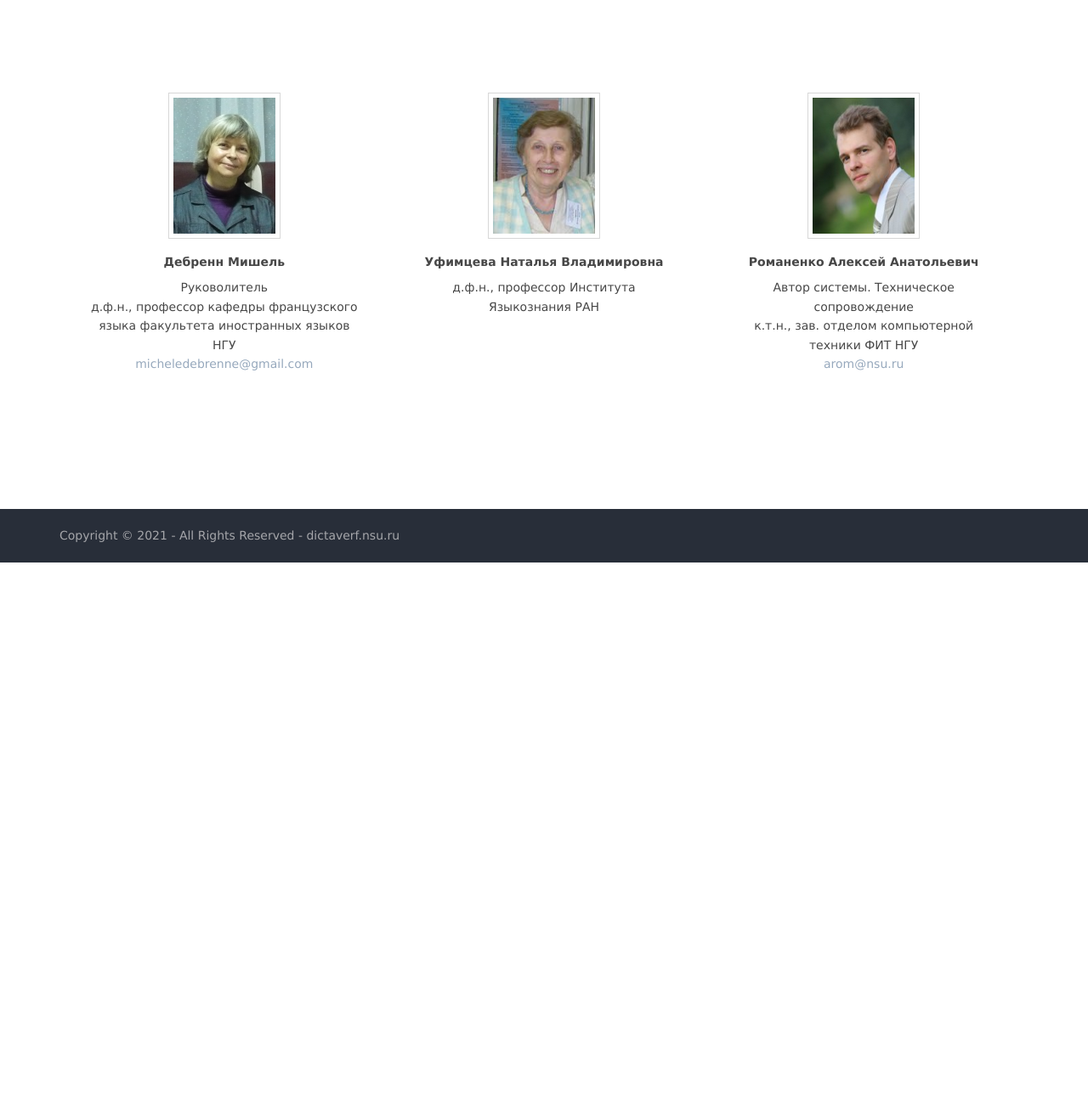
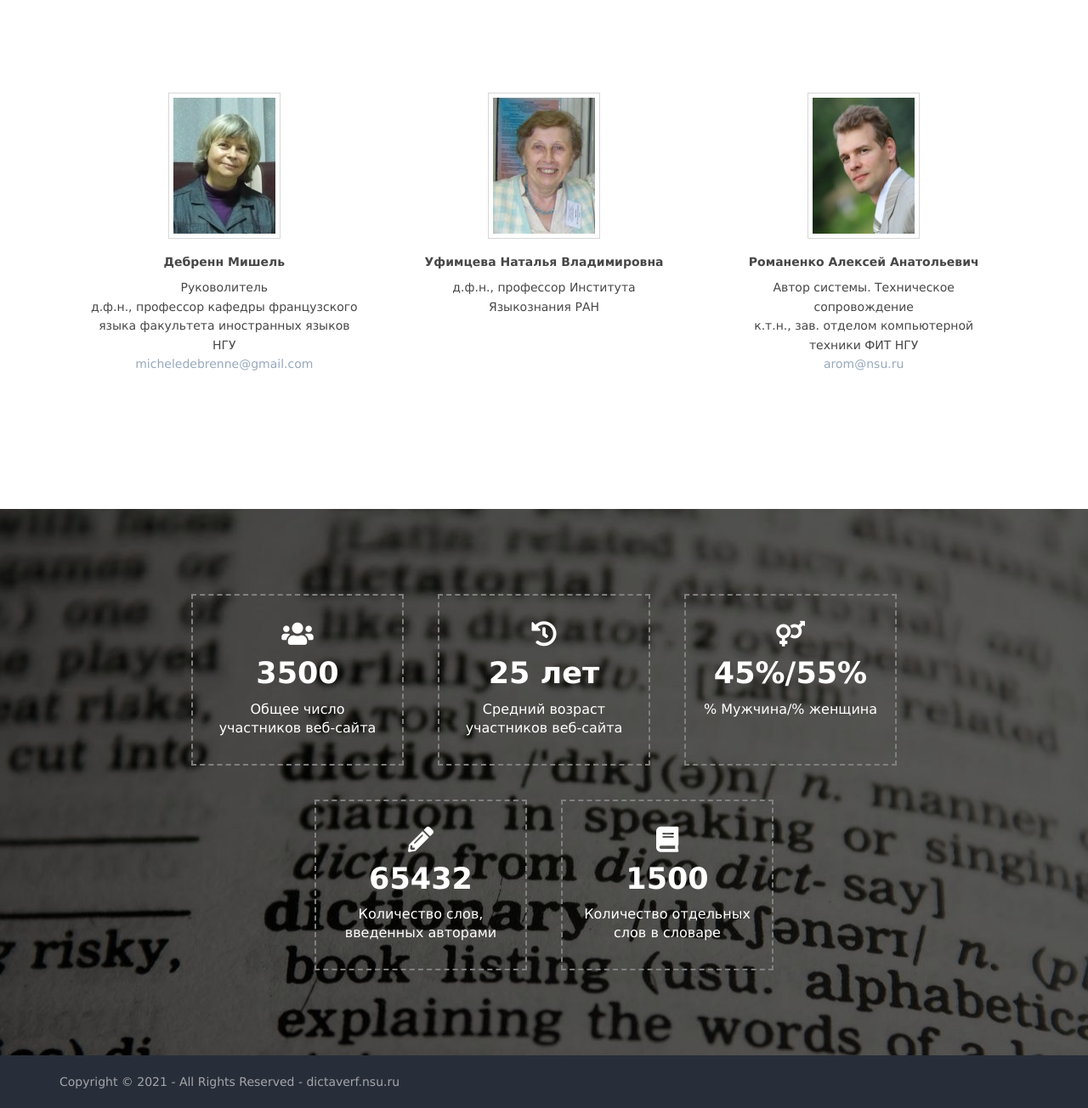
Before and after one commit to MasterFiyeur/internship2021, a PHP site: page /pages/authors.html in a window 1280 px wide. Shown: the part 273-1577 px from the top of the page at 85% size. Before the commit the page ends 935 px from the top, so only its background shows below. Run offline with PHP 8.4, Linux system fonts and the light colour scheme.

Commit message:
authors counters

```diff
--- a/proto1/layout/styles/styles.css
+++ b/proto1/layout/styles/styles.css
@@ -36,6 +86,54 @@
     margin-bottom: 8px;
 }
 
+.bg-dictionary{
+    background-image: url('../../images/dictionary.jpg');
+    background-size: cover;
+    filter: grayscale(0.5);
+}
+
+.counter-section{
+    display: flex;
+    justify-content: center;
+    align-items: center;
+    flex-direction: row;
+    flex-wrap: wrap;
+}
+
+.counter-card{
+    width: 250px;
+    background-color: transparent;
+    border: 2px dashed grey;
+    margin: 20px;
+    padding: 20px;
+    color: #fff;
+    display: flex;
+    flex-direction: column;
+    align-items: center;
+    justify-content: center;
+}
+
+.counter-card div,
+.counter-card span{
+    margin: 10px 0;
+}
+
+.counter-card .number{
+    font-size: 35px;
+    font-weight: bold;
+}
+
+.counter-card .desc{
+    text-align: center;
+    font-size: 16px;
+}
+
+.counter-card span{
+    font-size: 30px;
+    color: #fff;
+
+}
+
 @media screen and (max-width: 978px){
     /* ----- Navbar ----- */
     #header{
--- a/proto1/pages/authors.html
+++ b/proto1/pages/authors.html
@@ -114,6 +114,36 @@ Licence URI: https://www.os-templates.com/template-terms
     <div class="clear"></div>
   </main>
 </div>
+<div class="bg-dictionary wrapper row3">
+  <section class="hoc container clear counter-section">
+    <div class="counter-card">
+      <span><i class="fas fa-users"></i></span>
+      <div class="number">3500</div>
+      <div class="desc">Общее число участников веб-сайта</div>
+    </div>
+    <div class="counter-card">
+      <span><i class="fas fa-history"></i></span>
+      <div class="number">25 лет</div>
+      <div class="desc">Средний возраст участников веб-сайта</div>
+    </div>
+    <div class="counter-card">
+      <span><i class="fas fa-venus-mars"></i></span>
+      <div class="number">45%/55%</div>
+      <div class="desc">% Мужчина/% женщина<br/>&nbsp;</div>
+    </div>
+    <div class="counter-card">
+      <span><i class="fas fa-pencil-alt"></i></span>
+      <div class="number">65432</div>
+      <div class="desc">Количество слов, введенных авторами</div>
+    </div>
+    <div class="counter-card">
+      <span><i class="fas fa-book"></i></span>
+      <div class="number">1500</div>
+      <div class="desc">Количество отдельных слов в словаре</div>
+    </div>
+  </section>
+</div>
+
 <!-- ################################################################################################ -->
 <!-- ################################################################################################ -->
 <!-- ################################################################################################ -->
```
Also changed, not shown: other parts of proto1/layout/styles/styles.css (+56 -0 lines), proto1/images/dictionary.jpg (added).
